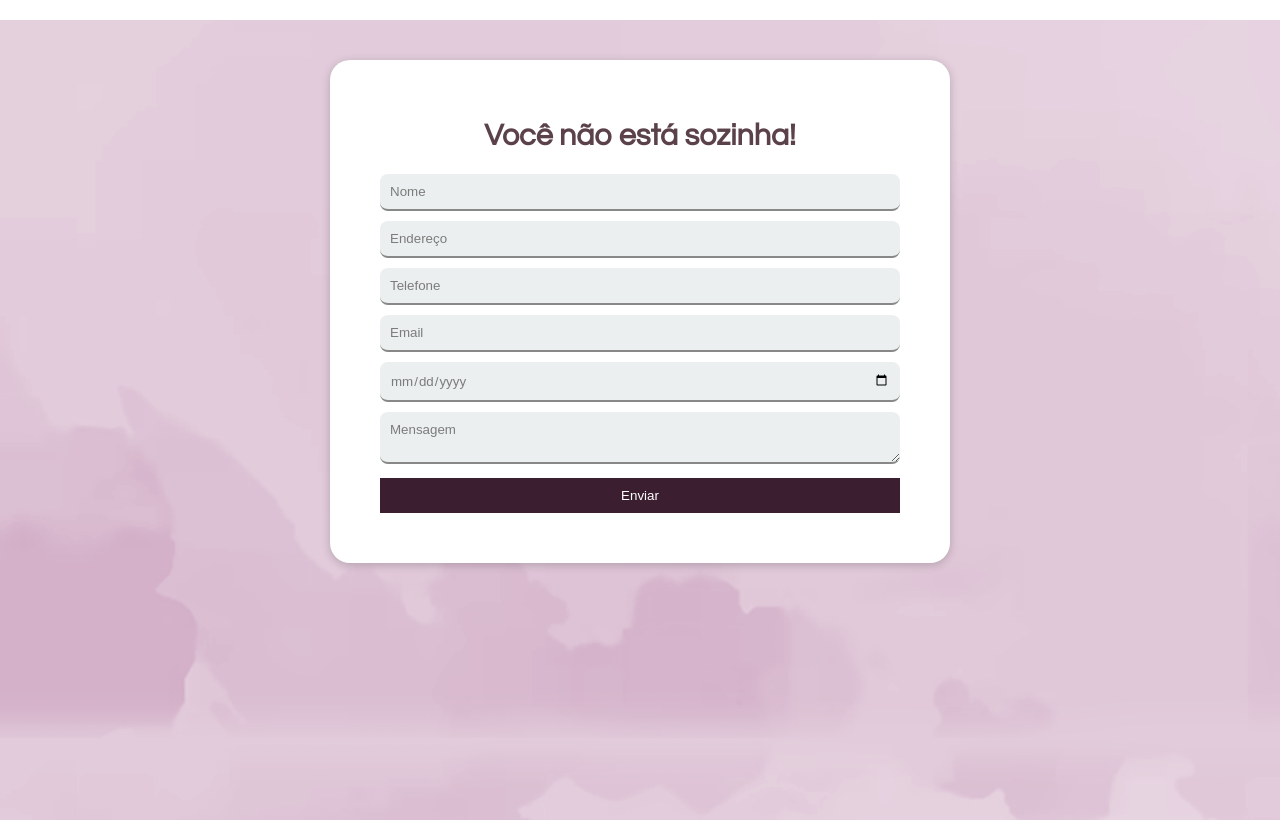
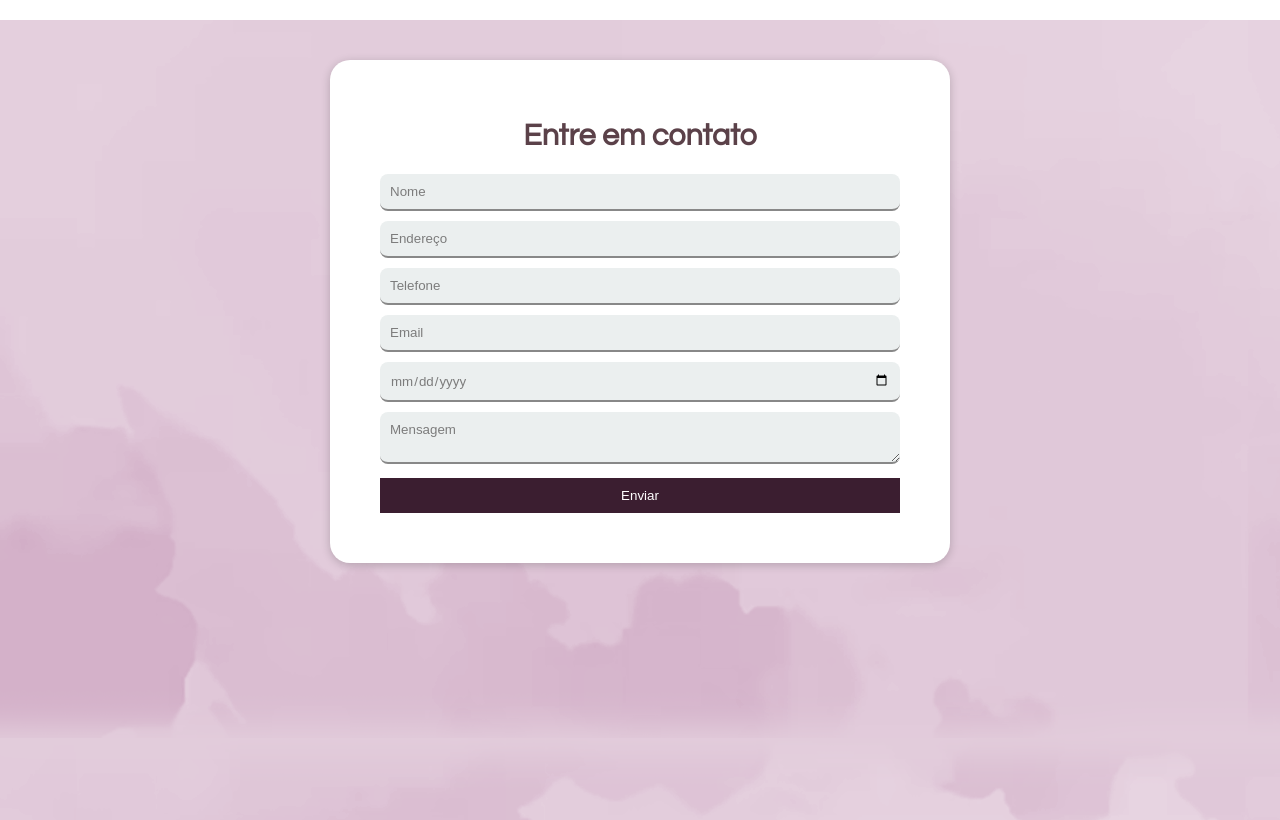
Before and after one commit to kellysouzaa/Psicologia, a plain HTML site: page index.html in a window 1280 px wide. Shown: the part 1660-2480 px from the top of the page. Drawn offline with Linux system fonts and the light colour scheme.

Commit message:
Add files via upload

```diff
--- a/index.html
+++ b/index.html
@@ -3,7 +3,7 @@
 <head>
 <meta charset="UTF-8">
 <meta name="viewport" content="width=device-width, initial-scale=1.0">
-<title>Site Responsivo</title>
+<title>Psicologia feminina</title>
 
 
 <style>
@@ -296,7 +296,7 @@ Ao longo da minha trajetória, venho me dedicando ao aprofundamento constante po
 
 
 <form method="post" id="FContato" action="mailto:empresaX@gmail.com">
-   <h1 class="cor">Você não está sozinha!</h1>
+   <h1 class="cor">Entre em contato</h1>
   <br>
   <input type="text" placeholder="Nome" required>
   <input type="text" placeholder="Endereço" required>
```
